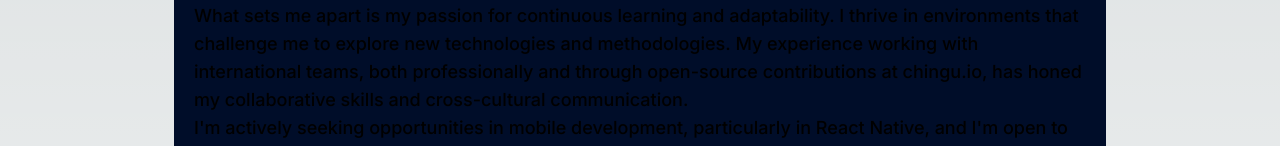
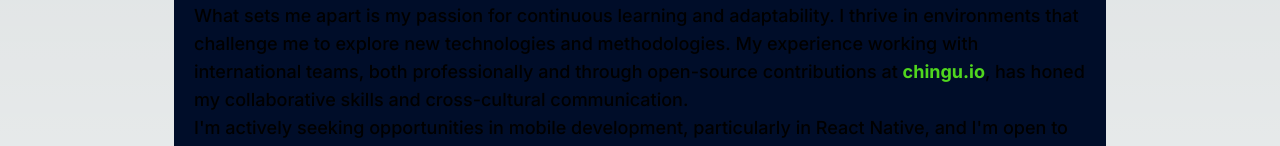
Before and after one commit to timothyrusso/personal-website-next, a Next.js app: page / in a window 1280 px wide. Shown: the part 470-616 px from the top of the page. Built offline with nearby package versions, Linux system fonts and the light colour scheme.

Commit message:
feat: update description

```diff
--- a/components/Description/Description.tsx
+++ b/components/Description/Description.tsx
@@ -20,7 +20,11 @@ export const Description = () => {
       I thrive in environments that challenge me to explore new technologies and
       methodologies. My experience working with international teams, both
       professionally and through open-source contributions at{' '}
-      <a href="https://chingu.io" target="_blank">
+      <a
+        href="https://github.com/chingu-x/chingu-dashboard"
+        className="text-[#50d71e] font-bold"
+        target="_blank"
+      >
         chingu.io
       </a>
       , has honed my collaborative skills and cross-cultural communication.
```
